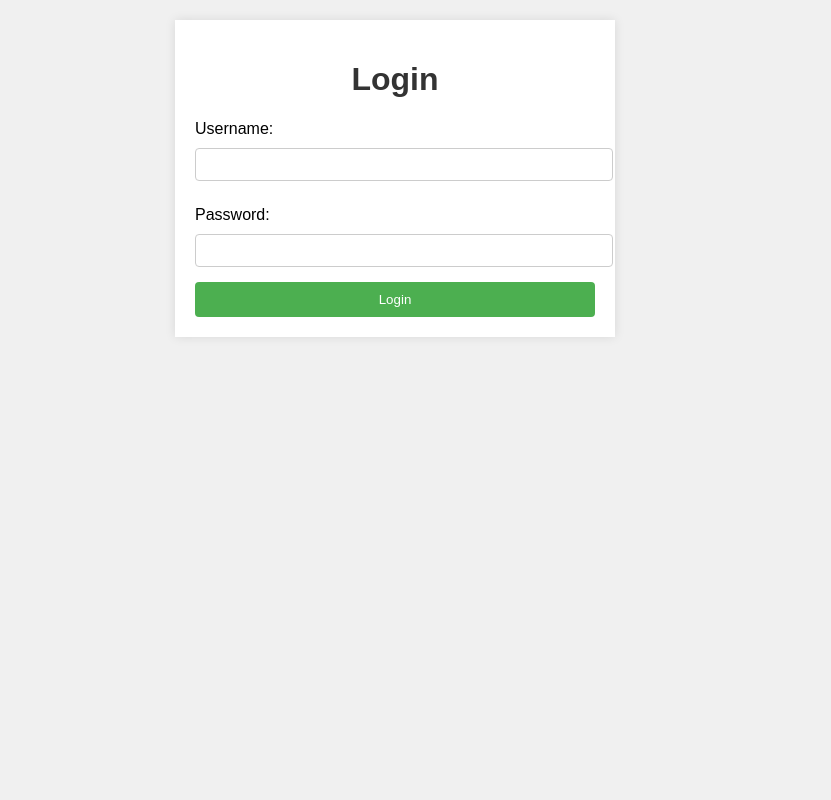
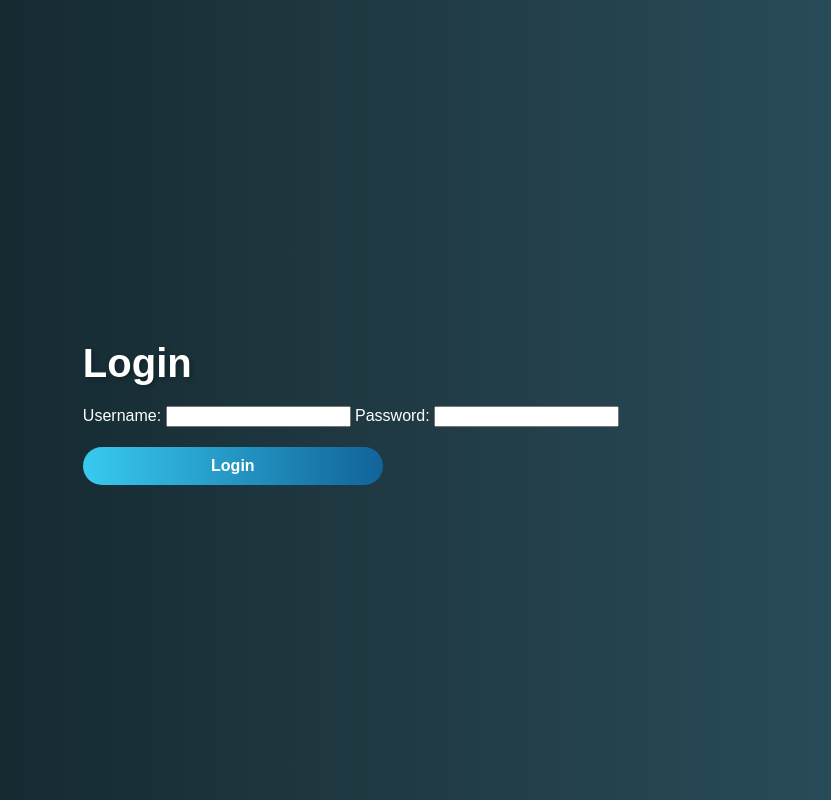
Before and after one commit to Timothyke/cyber_guard, a Django app: page /login/ in a window 1280 px wide. Shown: the whole page, without its empty margins (245-1076 px from the left). Run offline with Django 5.2, Linux system fonts and the light colour scheme.

Commit message:
Add styling changes to new branch

```diff
--- a/network_monitor/templates/login.html
+++ b/network_monitor/templates/login.html
@@ -5,50 +5,116 @@
     <meta name="viewport" content="width=device-width, initial-scale=1.0">
     <title>Login</title>
     <style>
+        /* Page Styling */
         body {
             font-family: Arial, sans-serif;
-            background-color: #f0f0f0;
+            background: linear-gradient(to right, #0f2027, #203a43, #2c5364);
+            color: #fff;
             margin: 0;
-            padding: 20px;
+            padding: 0;
+            display: flex;
+            flex-direction: column;
+            align-items: center;
+            justify-content: center;
+            height: 100vh;
         }
-        .container {
-            max-width: 400px;
-            margin: 0 auto;
-            background-color: white;
-            padding: 20px;
-            box-shadow: 0 0 10px rgba(0, 0, 0, 0.1);
+
+        h1 {
+            margin-bottom: 20px;
+            font-size: 2.5rem;
+            text-shadow: 2px 2px 5px rgba(0, 0, 0, 0.3);
         }
-        h1 {
-            text-align: center;
-            color: #333;
+
+        /* Form Container */
+        .form-container {
+            background: rgba(255, 255, 255, 0.1);
+            padding: 20px 30px;
+            border-radius: 15px;
+            box-shadow: 0px 10px 20px rgba(0, 0, 0, 0.4);
+            width: 100%;
+            max-width: 350px;
         }
-        label {
+
+        .form__group {
+            position: relative;
+            padding: 20px 0 0;
+            width: 100%;
+        }
+
+        .form__field {
+            font-family: inherit;
+            width: 100%;
+            border: none;
+            border-bottom: 2px solid #9b9b9b;
+            outline: 0;
+            font-size: 17px;
+            color: #fff;
+            padding: 7px 0;
+            background: transparent;
+            transition: border-color 0.3s;
+        }
+
+        .form__field::placeholder {
+            color: transparent;
+        }
+
+        .form__field:placeholder-shown ~ .form__label {
+            font-size: 17px;
+            cursor: text;
+            top: 20px;
+        }
+
+        .form__label {
+            position: absolute;
+            top: 0;
             display: block;
-            margin: 10px 0 5px;
+            transition: 0.3s;
+            font-size: 17px;
+            color: #9b9b9b;
+            pointer-events: none;
         }
-        input[type="text"], input[type="password"] {
-            width: 100%;
-            padding: 8px;
-            margin: 5px 0 15px;
-            border: 1px solid #ccc;
-            border-radius: 4px;
+
+        .form__field:focus {
+            padding-bottom: 6px;
+            font-weight: 700;
+            border-width: 3px;
+            border-image: linear-gradient(to right, #116399, #38caef);
+            border-image-slice: 1;
         }
+
+        .form__field:focus ~ .form__label {
+            position: absolute;
+            top: 0;
+            display: block;
+            transition: 0.3s;
+            font-size: 17px;
+            color: #38caef;
+            font-weight: 700;
+        }
+
+        .form__field:required,
+        .form__field:invalid {
+            box-shadow: none;
+        }
+
         button {
             width: 100%;
-            padding: 10px;
-            background-color: #4CAF50;
+            max-width: 300px;
+            padding: 10px 20px;
+            margin-top: 20px;
+            border: none;
+            border-radius: 25px;
+            background: linear-gradient(to right, #38caef, #116399);
             color: white;
-            border: none;
-            border-radius: 4px;
+            font-size: 1rem;
+            font-weight: bold;
             cursor: pointer;
+            transition: background 0.3s, transform 0.2s;
         }
+
         button:hover {
-            background-color: #45a049;
-        }
-        .error {
-            color: red;
-            font-size: 14px;
-            margin-bottom: 15px;
+            background: linear-gradient(to right, #116399, #38caef);
+            transform: scale(1.05);
         }
     </style>
 </head>
```
Also changed, not shown: network_monitor/templates/scan_network.html (+128 -0 lines).
